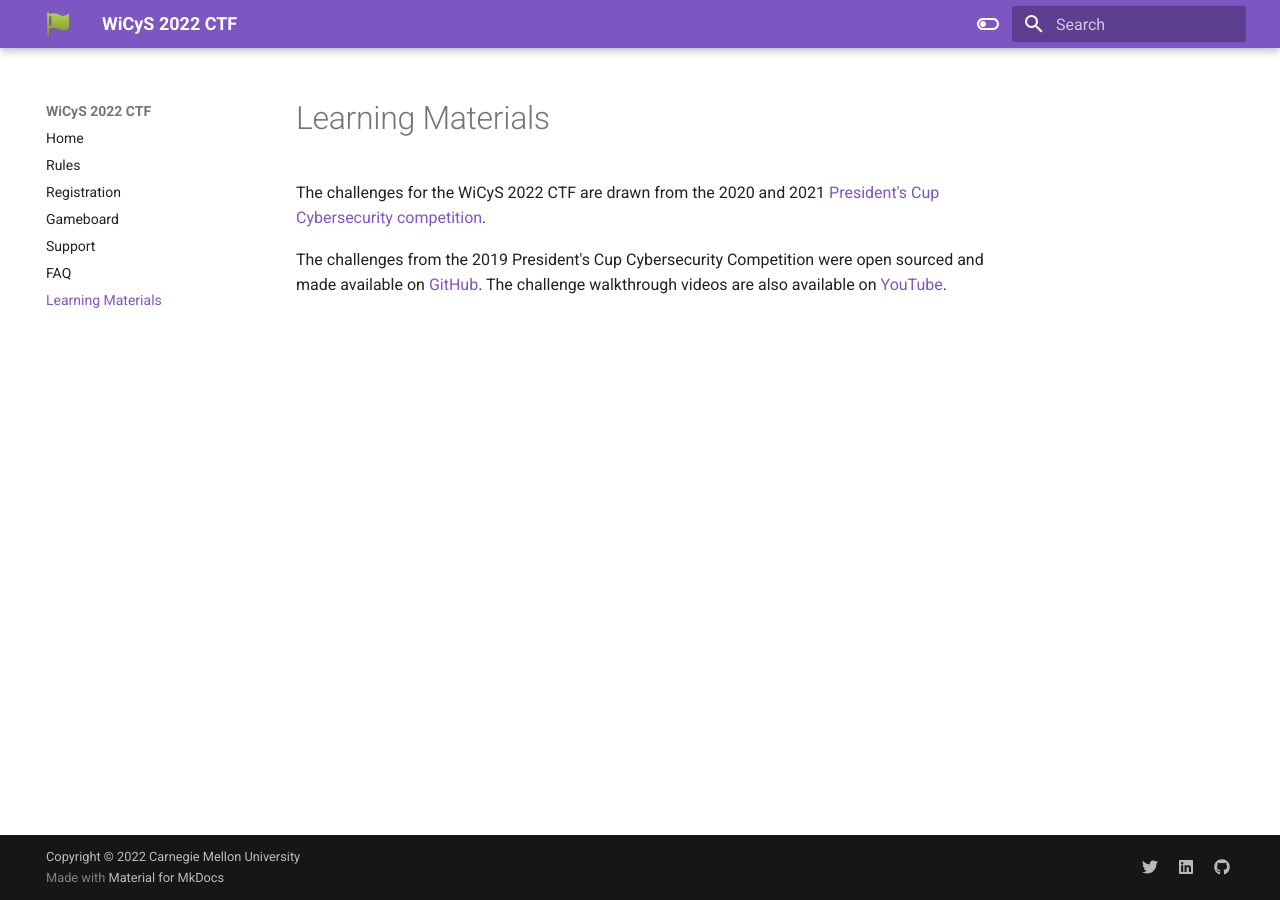
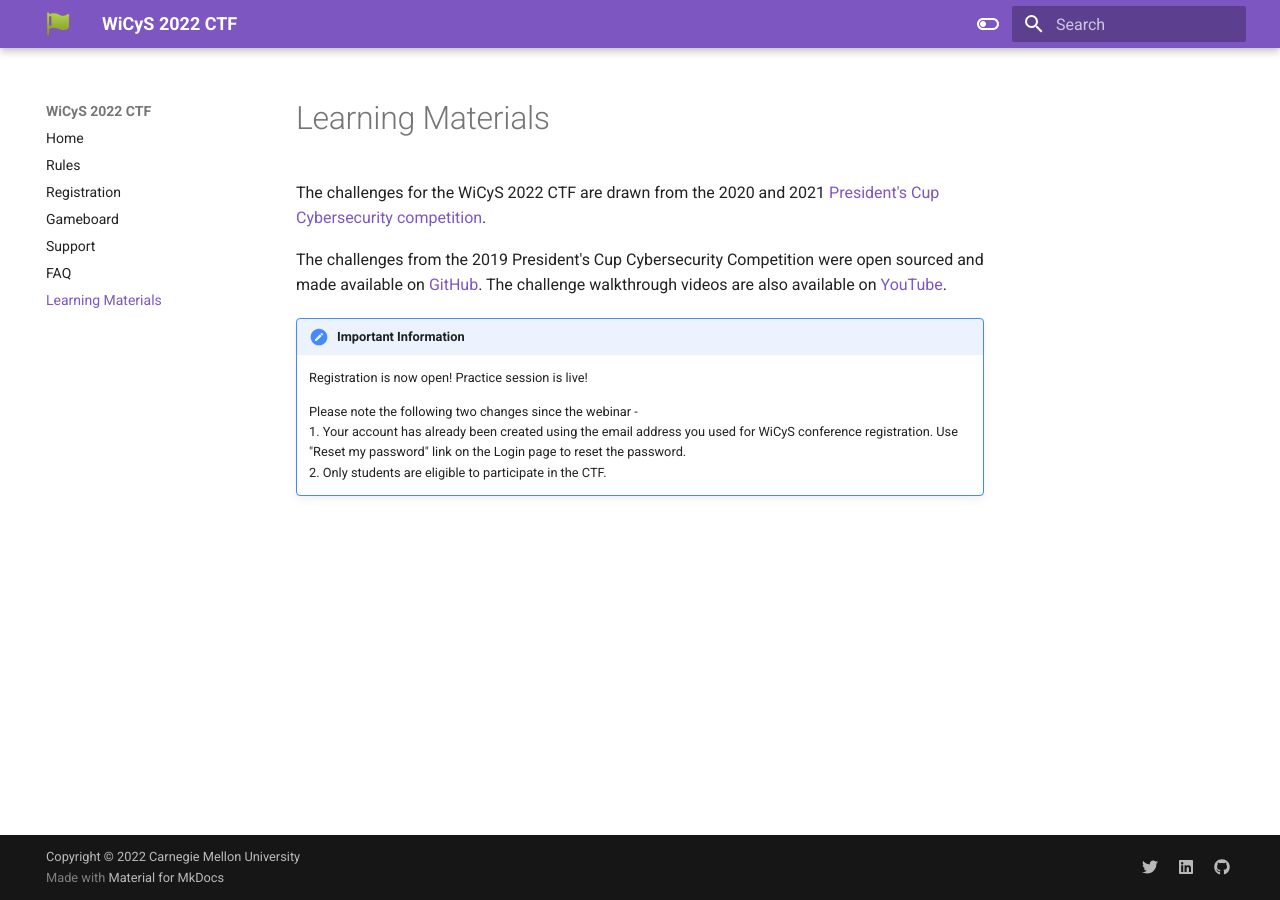
Before and after one commit to sei-mkaar/wictf-web, an MkDocs documentation site: the page built from docs/materials.md, in a window 1280 px wide. Built offline with MkDocs 1.6.1 and Material for MkDocs 9.7.7, drawn with Linux system fonts in a browser that asks for light colours.

Commit message:
Update 'docs/materials.md'

```diff
--- a/docs/materials.md
+++ b/docs/materials.md
@@ -3,3 +3,12 @@
 The challenges for the WiCyS 2022 CTF are drawn from the 2020 and 2021 [President's Cup Cybersecurity competition](https://www.cisa.gov/presidentscup).
 
 The challenges from the 2019 President's Cup Cybersecurity Competition were open sourced and made available on [GitHub](https://github.com/cisagov/prescup19-challenges). The challenge walkthrough videos are also available on [YouTube](https://www.youtube.com/playlist?list=PLSNlEg26NNpyjtUujhwW16SkJbuE9Pppe).
+
+
+!!! help "Important Information"
+
+    Registration is now open! Practice session is live!
+
+    Please note the following two changes since the webinar - <br>
+    1. Your account has already been created using the email address you used for WiCyS conference registration. Use "Reset my password" link on the Login page to reset the password. <br>
+    2. Only students are eligible to participate in the CTF.
```
